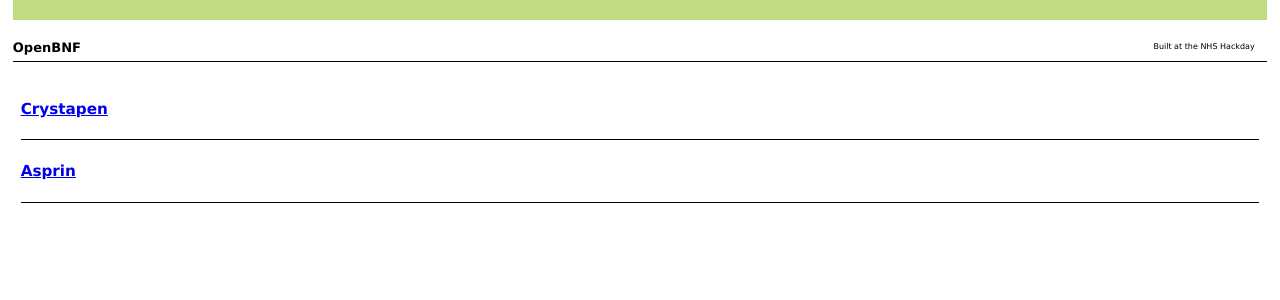
After one commit to nhshackday/mobileformulary, a Flask app: template templates/search.html in a window 1280 px wide. The commit adds this page. Shown: the top 300 px of the page. Run offline with Flask 2, Linux system fonts and the light colour scheme; the template is opened without the code that fills it, so the values that code supplies are empty; some libraries are stand-ins or nearby versions.

Commit message:
basic templates

```diff
--- a/app.py
+++ b/app.py
@@ -4,11 +4,17 @@
 app = Flask(__name__)
 app.debug = True
 
-
-
 @app.route("/")
 def index():
     return render_template('index.html')
+
+@app.route("/search")
+def index():
+    return render_template('search.html')
+
+@app.route("/result")
+def index():
+    return render_template('result.html')
 
 if __name__ == '__main__':
     # Bind to PORT if defined, otherwise default to 5000.
--- a/static/css/main.css
+++ b/static/css/main.css
@@ -1,7 +1,7 @@
 body {font-family:verdana;font-size:13px; }
 
 #header {border-bottom:solid 1px #000; position:fixed; top:0;left:1%; right:1%;
-  border-top:solid 20px #c1db83;padding:0;background:#fff;}
+  border-top:solid 20px #c1db83;padding:0;background:#fff; z-index:100;}
 #header h1 {padding:20px 0 6px 0;margin:0; font-size:13px;}
 #header h2 {font-weight:lighter; font-size:8px; position:absolute; right:1%; top:15px;}
 #header h2 a {color:#000;text-decoration:none;}
@@ -11,3 +11,11 @@
 #search {position:relative;}
 #search input[type="text"]{display:block;margin-bottom:0.3em;}
 #search input[type="submit"]{border:solid 1px #808080; background-color:#808080;color:#fff;}
+
+
+.list {padding:0; margin:0;}
+.list a {display:block;}
+.list li {list-style-type:none;padding:0.5em 0; margin:0; border-bottom:solid 1px #000;}
+
+
+.drug h2 {border-top:solid 1px #000; padding-top:8px;}
--- /dev/null
+++ b/templates/search.html
@@ -0,0 +1,12 @@
+{% extends "base.html" %}
+{% block title %}Index{% endblock %}
+{% block content %}
+<ul class="list">
+    <li>
+        <h3><a href="/result">Crystapen</a></h3>
+    </li>
+    <li>
+        <h3><a href="/result">Asprin</a></h3>
+    </li>
+</ul>
+{% endblock %}
```
Also changed, not shown: templates/result.html (added, +9 -0 lines).
